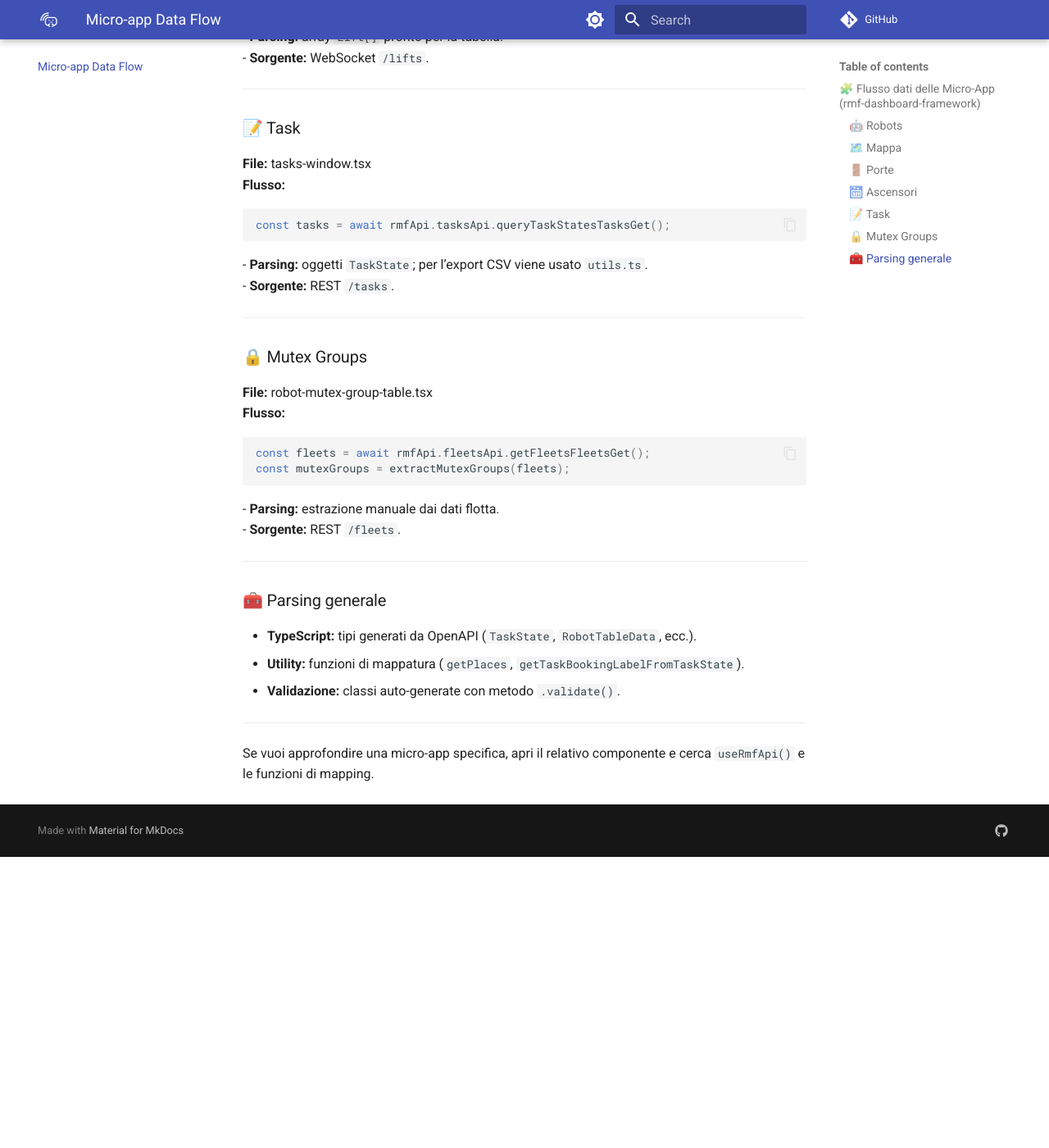
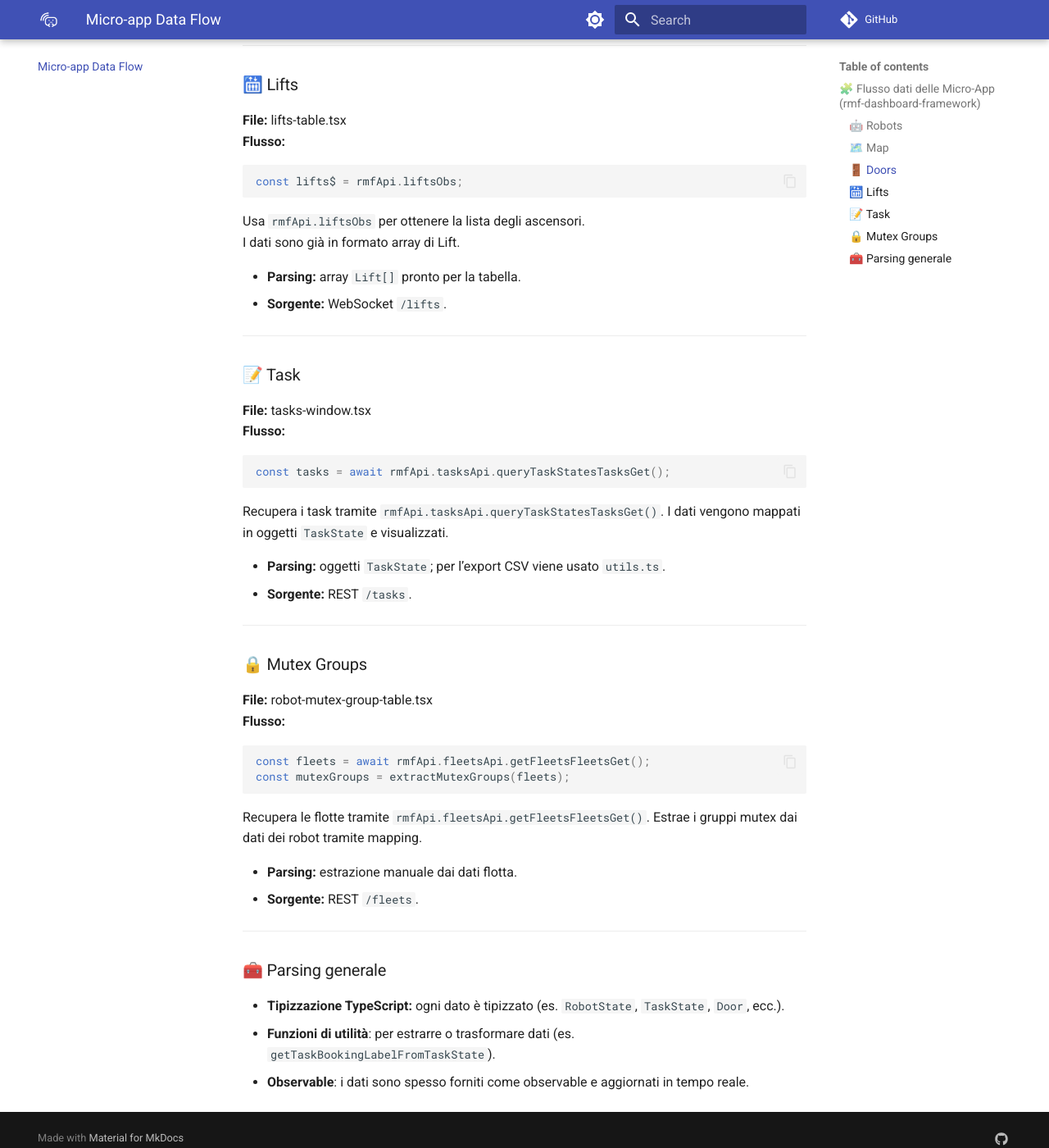
Before and after one commit to SimoneNuts/open-rmf-backend-unofficial-docs, an MkDocs documentation site: the page built from docs/microapp-dataflow.md, in a window 1280 px wide and 1400 px high, scrolled down 1443 px. Shown: the whole window at 82% size. Built offline with MkDocs 1.6.1 and Material for MkDocs 9.7.7, drawn with Linux system fonts in a browser that asks for light colours; comment, search, counter and statistics services are not loaded; before the commit the page ends 2488 px from its top, so only the background shows below that; some of the changed text lies outside the part shown.

Commit message:
feat: added info dataflow

````diff
--- a/docs/microapp-dataflow.md
+++ b/docs/microapp-dataflow.md
@@ -14,12 +14,16 @@
 const fleets = await rmfApi.fleetsApi.getFleetsFleetsGet();
 const tasks   = await rmfApi.tasksApi.queryTaskStatesTasksGet();
 ```
+
+Usa l’hook `useRmfApi` per ottenere l’istanza di API.
+Recupera le flotte e i robot tramite `rmfApi.fleetsApi.getFleetsFleetsGet()`.
+
 - **Parsing:** i payload vengono mappati nel tipo `RobotTableData`.
 - **Sorgente:** REST `/fleets` + `/tasks`.
 
 ---
 
-### 🗺️ Mappa
+### 🗺️ Map
 
 **File:** map.tsx
 **Flusso:**
@@ -27,30 +31,42 @@
 const buildingMap$ = rmfApi.buildingMapObs;
 const fleets$      = rmfApi.fleetsObs;
 ```
+
+Sottoscrive a `rmfApi.buildingMapObs` per la mappa dell’edificio.
+Sottoscrive a `rmfApi.fleetsObs` per flotte e robot.
+
 - **Parsing:** oggetti `RobotData`, `Place` estratti dagli observable RxJS.
 - **Sorgente:** WebSocket (building map + posizione robot).
 
 ---
 
-### 🚪 Porte
+### 🚪 Doors
 
 **File:** doors-table.tsx
 **Flusso:**
 ```ts
 const doors$ = rmfApi.doorsObs;
 ```
+
+Usa `rmfApi.doorsObs` per ottenere la lista delle porte.
+I dati sono già in formato array di Door e vengono visualizzati direttamente.
+
 - **Parsing:** array `Door[]` già tipizzato.
 - **Sorgente:** WebSocket `/doors`.
 
 ---
 
-### 🛗 Ascensori
+### 🛗 Lifts
 
 **File:** lifts-table.tsx
 **Flusso:**
 ```ts
 const lifts$ = rmfApi.liftsObs;
 ```
+
+Usa `rmfApi.liftsObs` per ottenere la lista degli ascensori.
+I dati sono già in formato array di Lift.
+
 - **Parsing:** array `Lift[]` pronto per la tabella.
 - **Sorgente:** WebSocket `/lifts`.
 
@@ -63,6 +79,10 @@
 ```ts
 const tasks = await rmfApi.tasksApi.queryTaskStatesTasksGet();
 ```
+
+Recupera i task tramite `rmfApi.tasksApi.queryTaskStatesTasksGet()`.
+I dati vengono mappati in oggetti `TaskState` e visualizzati.
+
 - **Parsing:** oggetti `TaskState`; per l’export CSV viene usato `utils.ts`.
 - **Sorgente:** REST `/tasks`.
 
@@ -76,16 +96,16 @@
 const fleets = await rmfApi.fleetsApi.getFleetsFleetsGet();
 const mutexGroups = extractMutexGroups(fleets);
 ```
+
+Recupera le flotte tramite `rmfApi.fleetsApi.getFleetsFleetsGet()`.
+Estrae i gruppi mutex dai dati dei robot tramite mapping.
+
 - **Parsing:** estrazione manuale dai dati flotta.
 - **Sorgente:** REST `/fleets`.
 
 ---
 
 ### 🧰 Parsing generale
-- **TypeScript:** tipi generati da OpenAPI (`TaskState`, `RobotTableData`, ecc.).
-- **Utility:** funzioni di mappatura (`getPlaces`, `getTaskBookingLabelFromTaskState`).
-- **Validazione:** classi auto-generate con metodo `.validate()`.
-
----
-
-Se vuoi approfondire una micro-app specifica, apri il relativo componente e cerca `useRmfApi()` e le funzioni di mapping.
+- **Tipizzazione TypeScript:** ogni dato è tipizzato (es. `RobotState`, `TaskState`, `Door`, ecc.).
+- **Funzioni di utilità**: per estrarre o trasformare dati (es. `getTaskBookingLabelFromTaskState`).
+- **Observable**: i dati sono spesso forniti come observable e aggiornati in tempo reale.
````
